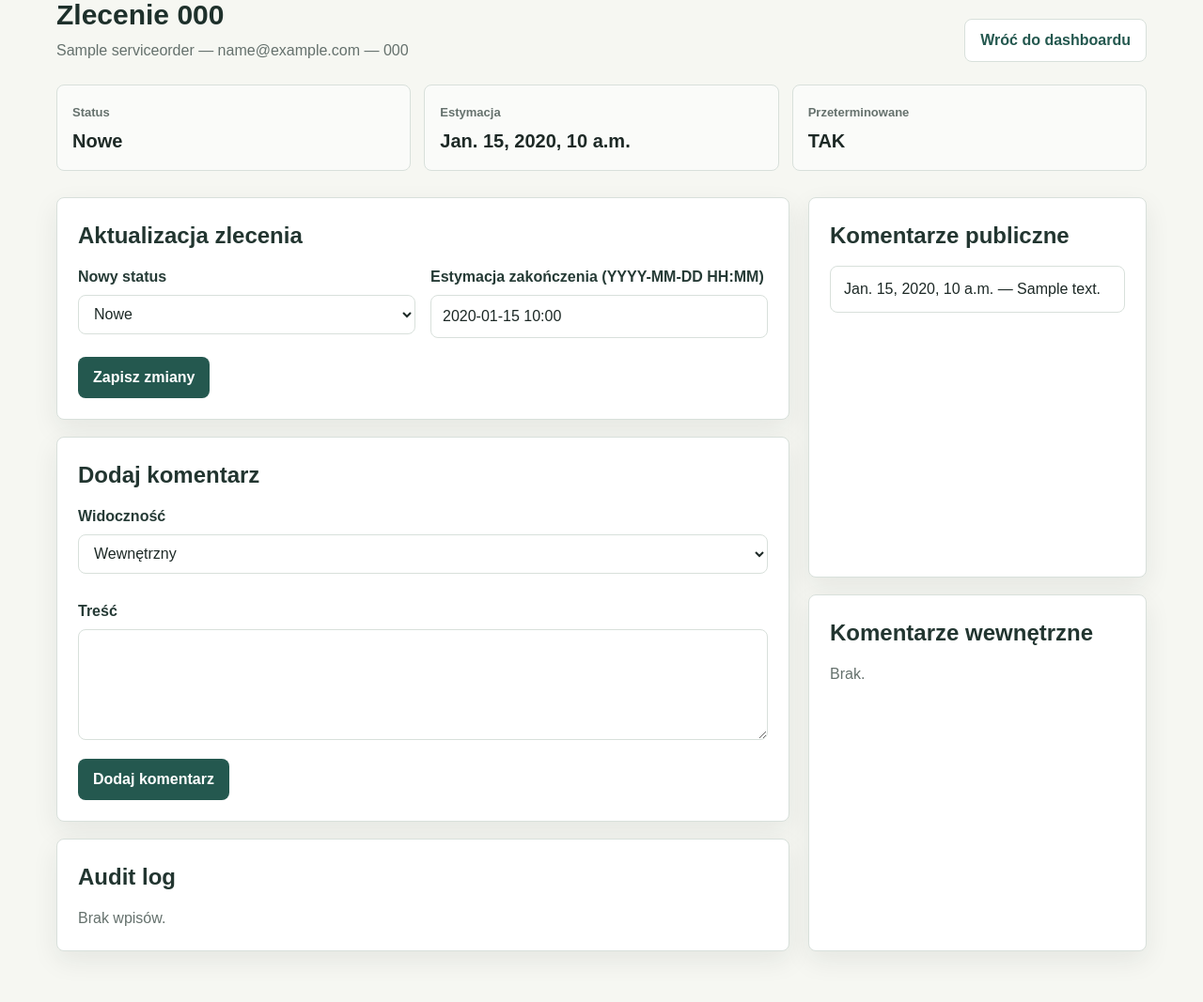
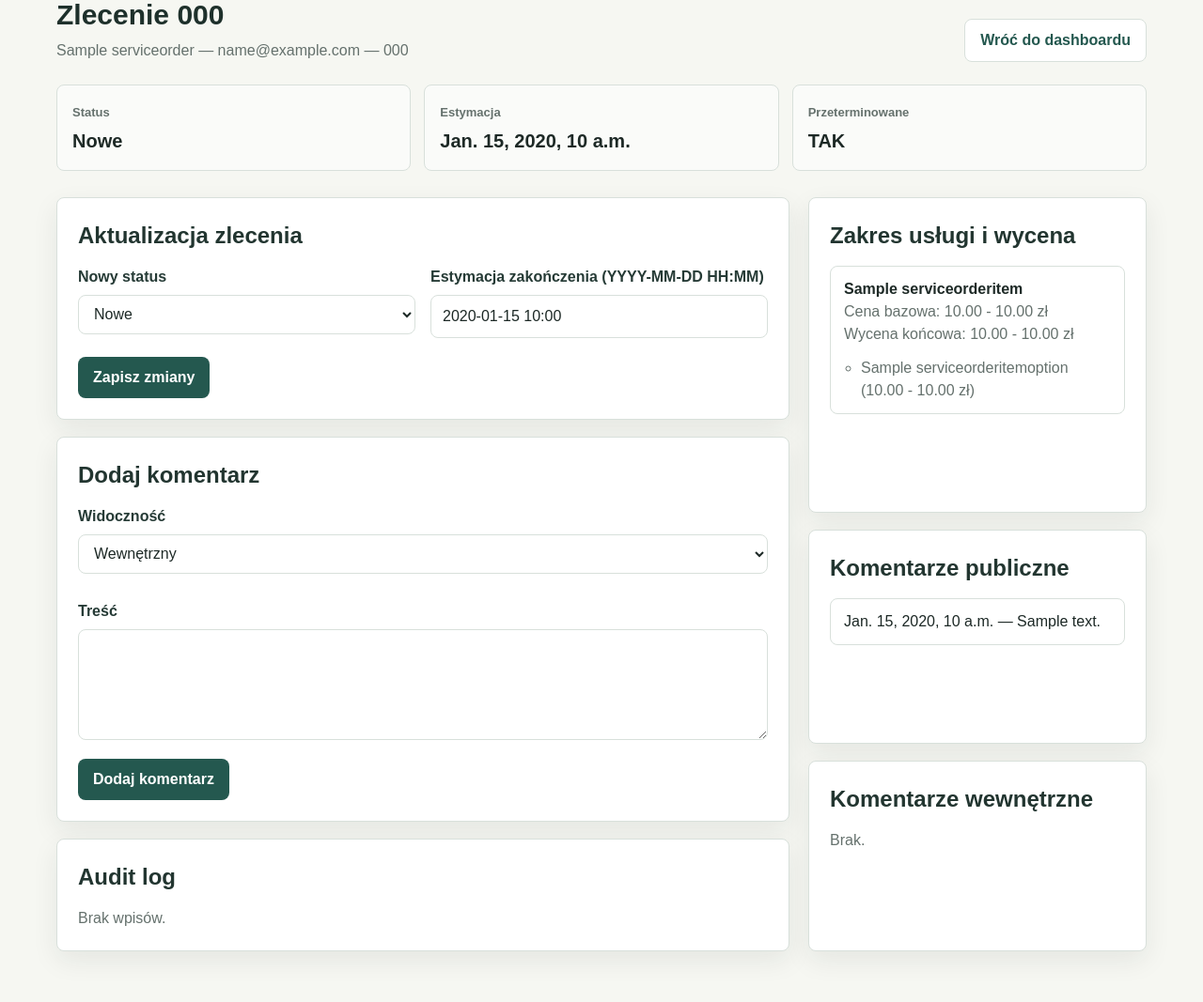
Before and after one commit to DawidSrd/Projekt-in-ynierski, a Django app: page /tech/orders/000/ in a window 1280 px wide. Shown: the part 115-1182 px from the top of the page at 94% size. Run offline with Django 5.2, Linux system fonts and the light colour scheme; a user stored in the database is signed in; tables that the repository leaves empty hold one stand-in row (values such as "Sample post"); data that the repository does not hold is empty.

Commit message:
Dodanie podglądu zakresu usługi w panelu technika

```diff
--- a/backend/orders/static/orders/app.css
+++ b/backend/orders/static/orders/app.css
@@ -398,6 +398,21 @@ fieldset {
   background: #ffffff;
 }
 
+.sub-list {
+  display: grid;
+  gap: 8px;
+  margin: 12px 0 0;
+  padding-left: 18px;
+}
+
+.sub-list li {
+  padding: 0;
+  border: 0;
+  border-radius: 0;
+  background: transparent;
+  color: var(--muted);
+}
+
 .order-columns {
   display: grid;
   grid-template-columns: repeat(auto-fit, minmax(240px, 1fr));
--- a/backend/orders/templates/orders/tech_order_detail.html
+++ b/backend/orders/templates/orders/tech_order_detail.html
@@ -118,6 +118,35 @@
     <aside class="stack">
       <section class="panel">
         <div class="panel__body">
+          <h2>Zakres usługi i wycena</h2>
+          {% if order_items %}
+            <ul class="clean-list">
+              {% for item in order_items %}
+                <li>
+                  <strong>{{ item.service_name_snapshot }}</strong><br />
+                  <span class="muted">Cena bazowa: {{ item.base_price_min_snapshot }} - {{ item.base_price_max_snapshot }} zł</span><br />
+                  <span class="muted">Wycena końcowa: {{ item.calculated_price_min }} - {{ item.calculated_price_max }} zł</span>
+
+                  {% if item.selected_options.all %}
+                    <ul class="sub-list">
+                      {% for option in item.selected_options.all %}
+                        <li>{{ option.option_name_snapshot }} ({{ option.price_delta_min_snapshot }} - {{ option.price_delta_max_snapshot }} zł)</li>
+                      {% endfor %}
+                    </ul>
+                  {% else %}
+                    <p class="empty">Brak wybranych opcji.</p>
+                  {% endif %}
+                </li>
+              {% endfor %}
+            </ul>
+          {% else %}
+            <p class="empty">Brak pozycji zlecenia.</p>
+          {% endif %}
+        </div>
+      </section>
+
+      <section class="panel">
+        <div class="panel__body">
           <h2>Komentarze publiczne</h2>
           {% if comments_public %}
             <ul class="clean-list">
--- a/backend/orders/views.py
+++ b/backend/orders/views.py
@@ -489,6 +489,8 @@ def tech_order_detail(request, order_number: str):
         visibility=ServiceOrderComment.Visibility.PUBLIC,
     ).order_by("-created_at")
 
+    order_items = order.items.prefetch_related("selected_options").order_by("created_at")
+
     audit_entries = AuditLog.objects.filter(order=order).order_by("-performed_at")
 
     return render(
@@ -498,6 +500,7 @@ def tech_order_detail(request, order_number: str):
             "order": order,
             "comments_internal": comments_internal,
             "comments_public": comments_public,
+            "order_items": order_items,
             "audit_entries": audit_entries,
             "status_choices": get_available_order_status_choices(order.status),
             "comment_visibility_choices": ServiceOrderComment.Visibility.choices,
```
Also changed, not shown: backend/orders/tests.py (+50 -0 lines).
